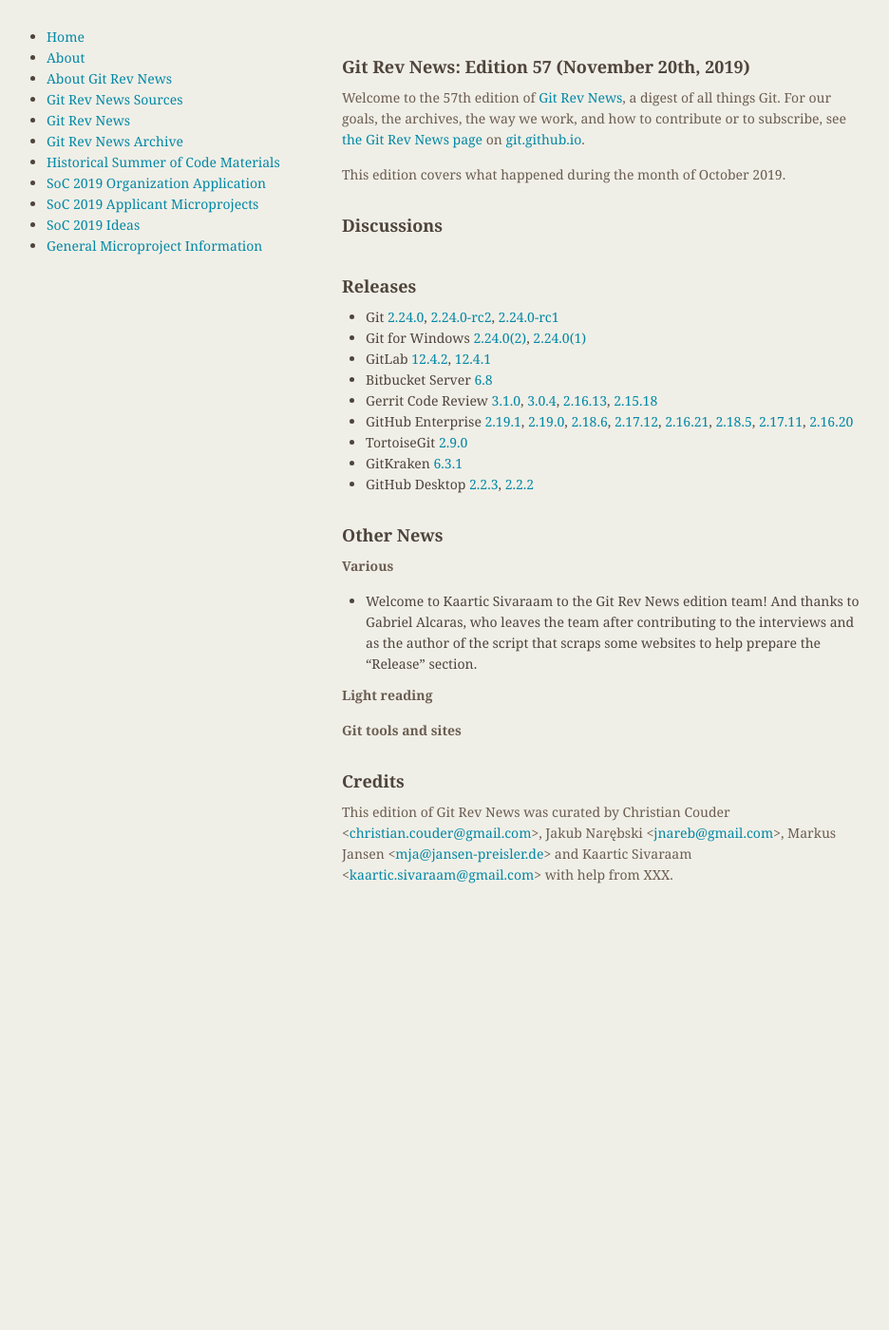
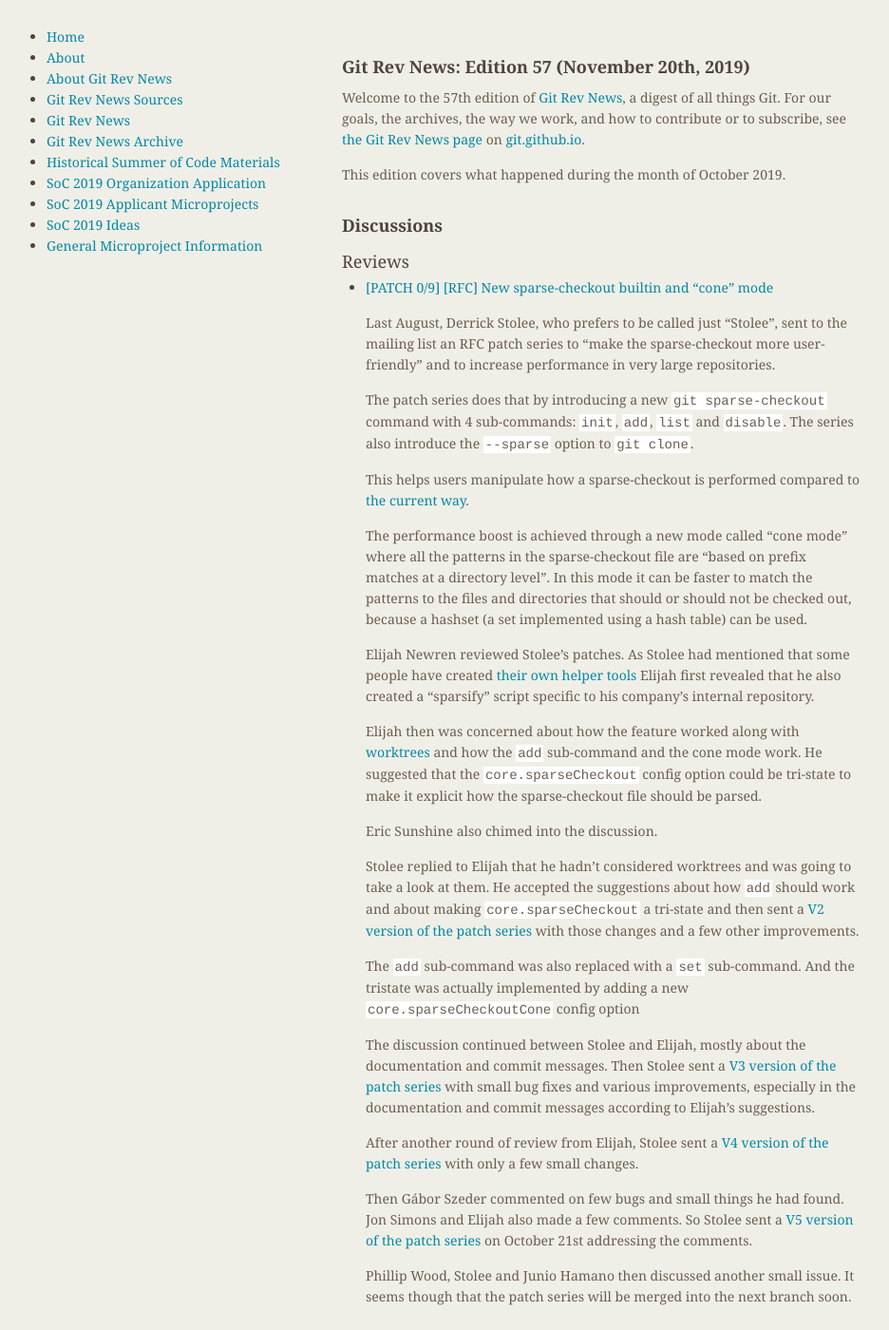
Before and after one commit to git/git.github.io, a Jekyll site: the page built from rev_news/drafts/edition-57.md, in a window 1280 px wide and 1400 px high. Shown: the whole window at 95% size, without its empty margins (174-1110 px from the left). Built offline with Jekyll 4.4.1, drawn with Linux system fonts in a browser that asks for light colours.

Commit message:
rn-57: add sparse-checkout builtin article

```diff
--- a/rev_news/drafts/edition-57.md
+++ b/rev_news/drafts/edition-57.md
@@ -21,9 +21,73 @@
 ### General
 -->
 
-<!---
 ### Reviews
--->
+
+* [[PATCH 0/9] [RFC] New sparse-checkout builtin and "cone" mode](https://public-inbox.org/git/6b461ad3-164d-46ff-4a68-99f8e6562a72@gmail.com)
+
+  Last August, Derrick Stolee, who prefers to be called just "Stolee",
+  sent to the mailing list an RFC patch series to "make the
+  sparse-checkout more user-friendly" and to increase performance in
+  very large repositories.
+
+  The patch series does that by introducing a new
+  `git sparse-checkout` command with 4 sub-commands: `init`, `add`, `list`
+  and `disable`. The series also introduce the `--sparse` option to
+  `git clone`.
+
+  This helps users manipulate how a sparse-checkout is performed
+  compared to [the current way](https://git-scm.com/docs/git-read-tree#_sparse_checkout).
+
+  The performance boost is achieved through a new mode called "cone
+  mode" where all the patterns in the sparse-checkout file are "based
+  on prefix matches at a directory level". In this mode it can be
+  faster to match the patterns to the files and directories that
+  should or should not be checked out, because a hashset (a set
+  implemented using a hash table) can be used.
+
+  Elijah Newren reviewed Stolee's patches. As Stolee had mentioned
+  that some people have created
+  [their own helper tools](http://www.marcoyuen.com/articles/2016/06/07/git-sparse.html)
+  Elijah first revealed that he also created a "sparsify" script
+  specific to his company's internal repository.
+
+  Elijah then was concerned about how the feature worked along with
+  [worktrees](https://git-scm.com/docs/git-worktree) and how the `add`
+  sub-command and the cone mode work. He suggested that the
+  `core.sparseCheckout` config option could be tri-state to make it
+  explicit how the sparse-checkout file should be parsed.
+
+  Eric Sunshine also chimed into the discussion.
+
+  Stolee replied to Elijah that he hadn't considered worktrees and was
+  going to take a look at them. He accepted the suggestions about how
+  `add` should work and about making `core.sparseCheckout` a tri-state
+  and then sent a
+  [V2 version of the patch series](https://public-inbox.org/git/pull.316.v2.git.gitgitgadget@gmail.com/)
+  with those changes and a few other improvements.
+
+  The `add` sub-command was also replaced with a `set`
+  sub-command. And the tristate was actually implemented by adding a
+  new `core.sparseCheckoutCone` config option
+
+  The discussion continued between Stolee and Elijah, mostly about the
+  documentation and commit messages. Then Stolee sent a
+  [V3 version of the patch series](https://public-inbox.org/git/pull.316.v3.git.gitgitgadget@gmail.com/)
+  with small bug fixes and various improvements, especially in the
+  documentation and commit messages according to Elijah's suggestions.
+
+  After another round of review from Elijah, Stolee sent a
+  [V4 version of the patch series](https://public-inbox.org/git/pull.316.v4.git.1571147764.gitgitgadget@gmail.com/)
+  with only a few small changes.
+
+  Then Gábor Szeder commented on few bugs and small things he had
+  found. Jon Simons and Elijah also made a few comments. So Stolee sent a
+  [V5 version of the patch series](https://public-inbox.org/git/pull.316.v5.git.1571666186.gitgitgadget@gmail.com/)
+  on October 21st addressing the comments.
+
+  Phillip Wood, Stolee and Junio Hamano then discussed another small
+  issue. It seems though that the patch series will be merged into the
+  next branch soon.
 
 <!---
 ### Support
```
